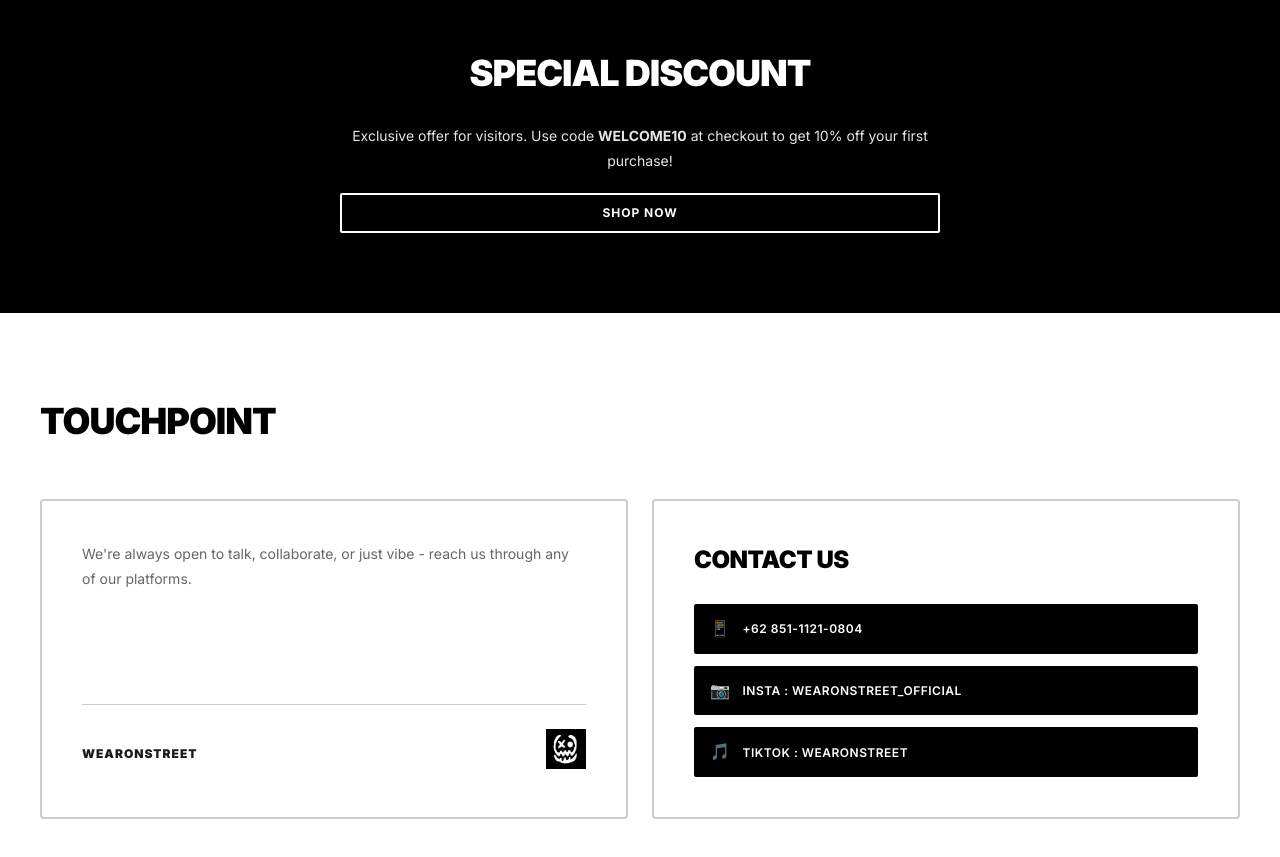
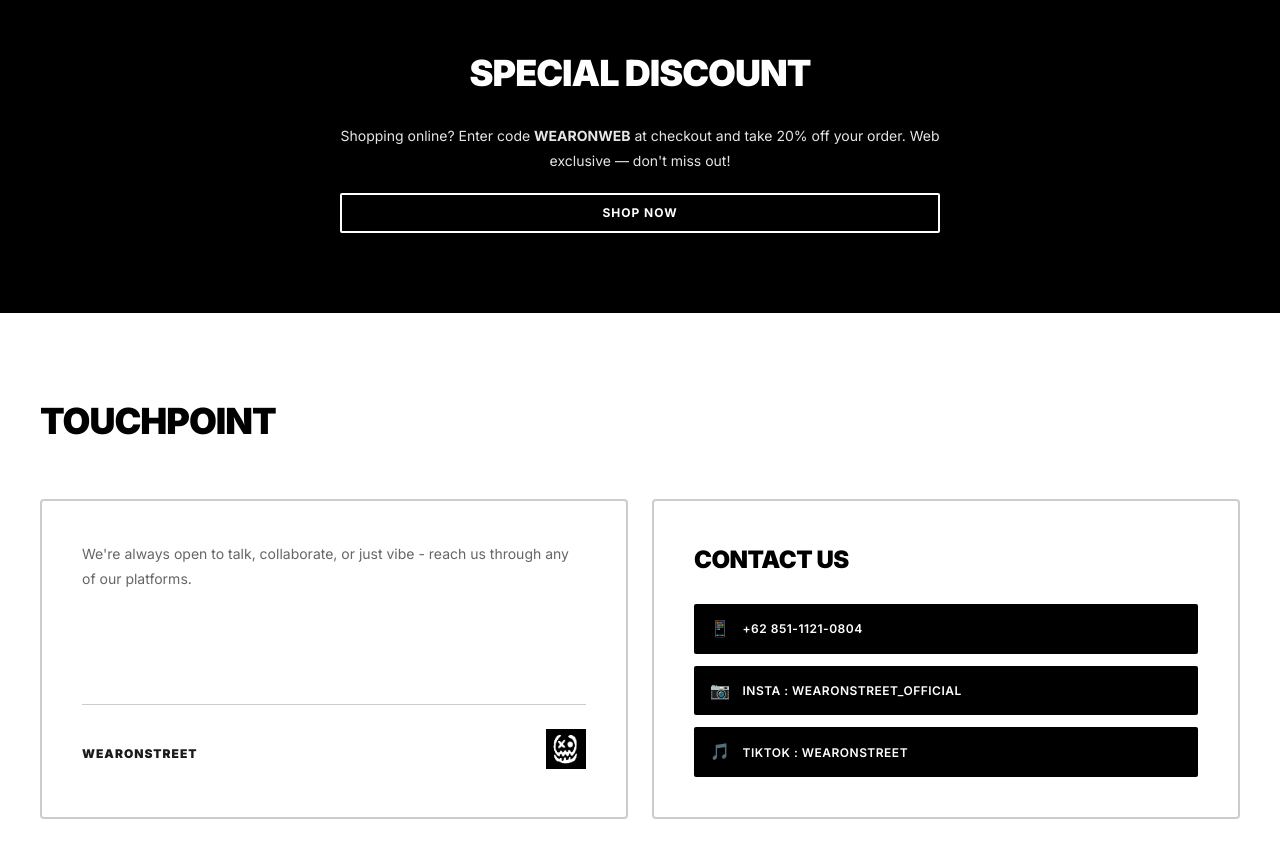
Before and after one commit to rafaelmarvin/wearonstreet, a Next.js app: page / in a window 1280 px wide. Shown: the part 1660-2517 px from the top of the page. Built offline with nearby package versions, Linux system fonts and the light colour scheme; no server answers; the database is empty.

Commit message:
Change discount code on home screen

```diff
--- a/app/(shop)/page.tsx
+++ b/app/(shop)/page.tsx
@@ -58,8 +58,8 @@
         <div className="discount-content">
           <h2 className="discount-title">SPECIAL DISCOUNT</h2>
           <p className="discount-description">
-            Exclusive offer for visitors. Use code <strong>WELCOME10</strong> at
-            checkout to get 10% off your first purchase!
+            Shopping online? Enter code <strong>WEARONWEB</strong> at checkout and
+            take 20% off your order. Web exclusive — don&apos;t miss out!
           </p>
           <Link className="btn btn-outline-white" href="/cart">
             SHOP NOW
```
